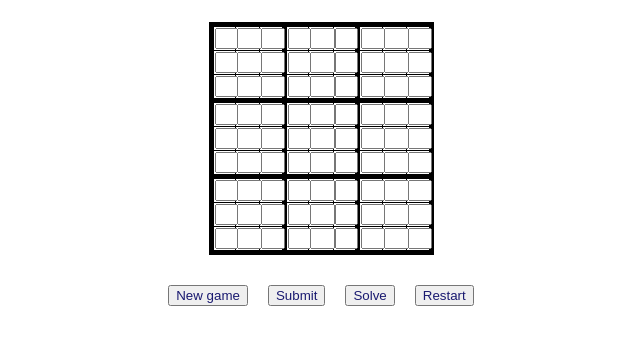
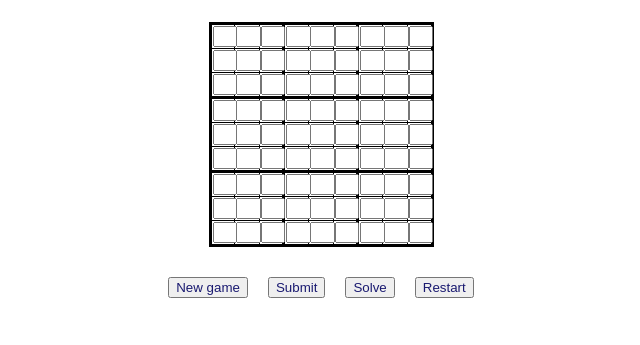
Before and after one commit to tlnguyen4/zendeskSudoku, a React app: page / in a window 1280 px wide. Shown: the part 115-460 px from the top of the page, without its empty margins (319-959 px from the left). Built offline with nearby package versions, Linux system fonts and the light colour scheme.

Commit message:
changed minor board layout in board.css

```diff
--- a/src/components/css/Board.css
+++ b/src/components/css/Board.css
@@ -8,14 +8,14 @@ th, td {
 .table {
     height: 225px;
     width: 225px;
-    border: 5px solid black;
+    border: 3px solid black;
     border-collapse: collapse;
 }
 
 .dark-col {
-    border-left: 5px solid black;
+    border-left: 3px solid black;
 }
 
 .dark-row {
-    border-top: 5px solid black;
+    border-top: 3px solid black;
 }
```
